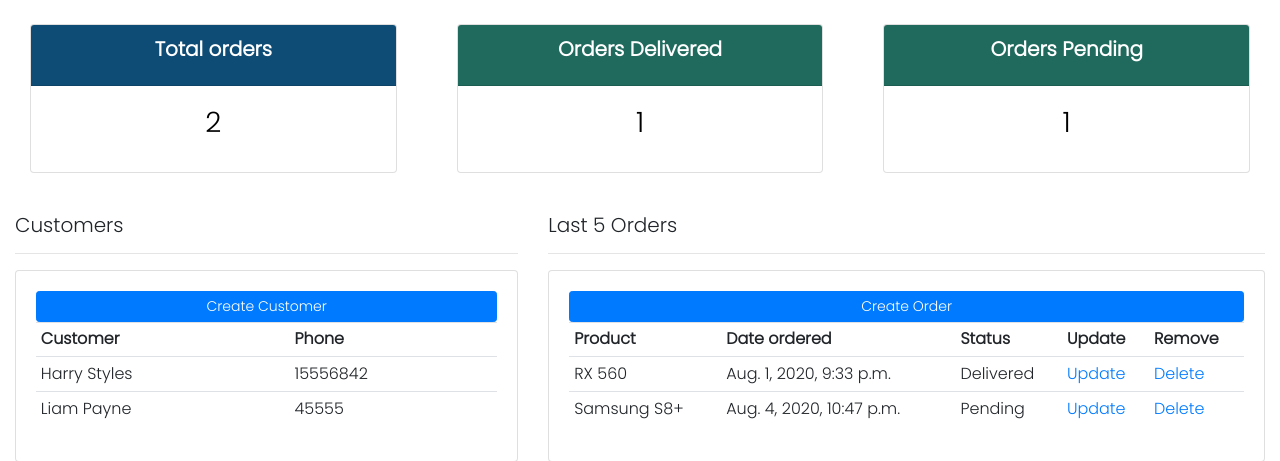
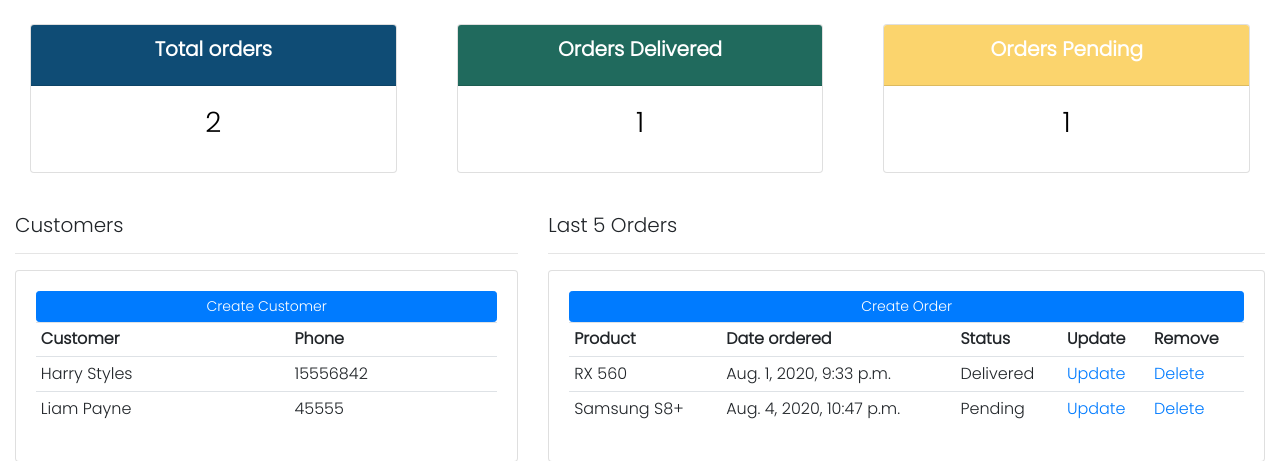
Before and after one commit to AlexC01/Django_APP, a Django app: page / in a window 1280 px wide. Shown: the part 56-517 px from the top of the page. Run offline with Django 3.2, Linux system fonts and the light colour scheme; data comes from the database, SQL or seed files in the repository; both versions use the stored data as it was after the commit; some libraries are stand-ins or nearby versions.

Commit message:
cambios en la database

```diff
--- a/accounts/models.py
+++ b/accounts/models.py
@@ -40,7 +40,7 @@ class Order(models.Model):
     STATUS = (
         ('Pending', 'Pending'),
         ('Out for delivery', 'Out for delivery'),
-        (' Delivered', 'Delivered'),
+        ('Delivered', 'Delivered'),
         )
 
     customer = models.ForeignKey(Customer, null = True, on_delete = models.SET_NULL)
--- a/static/css/main.css
+++ b/static/css/main.css
@@ -21,5 +21,5 @@
 }
 
 #orders-pending .card-header{
-    background-color: #206a5d;
+    background-color: #fbd46d;
 }
```
Also changed, not shown: accounts/migrations/0007_auto_20200804_1702.py (added), db.sqlite3.
